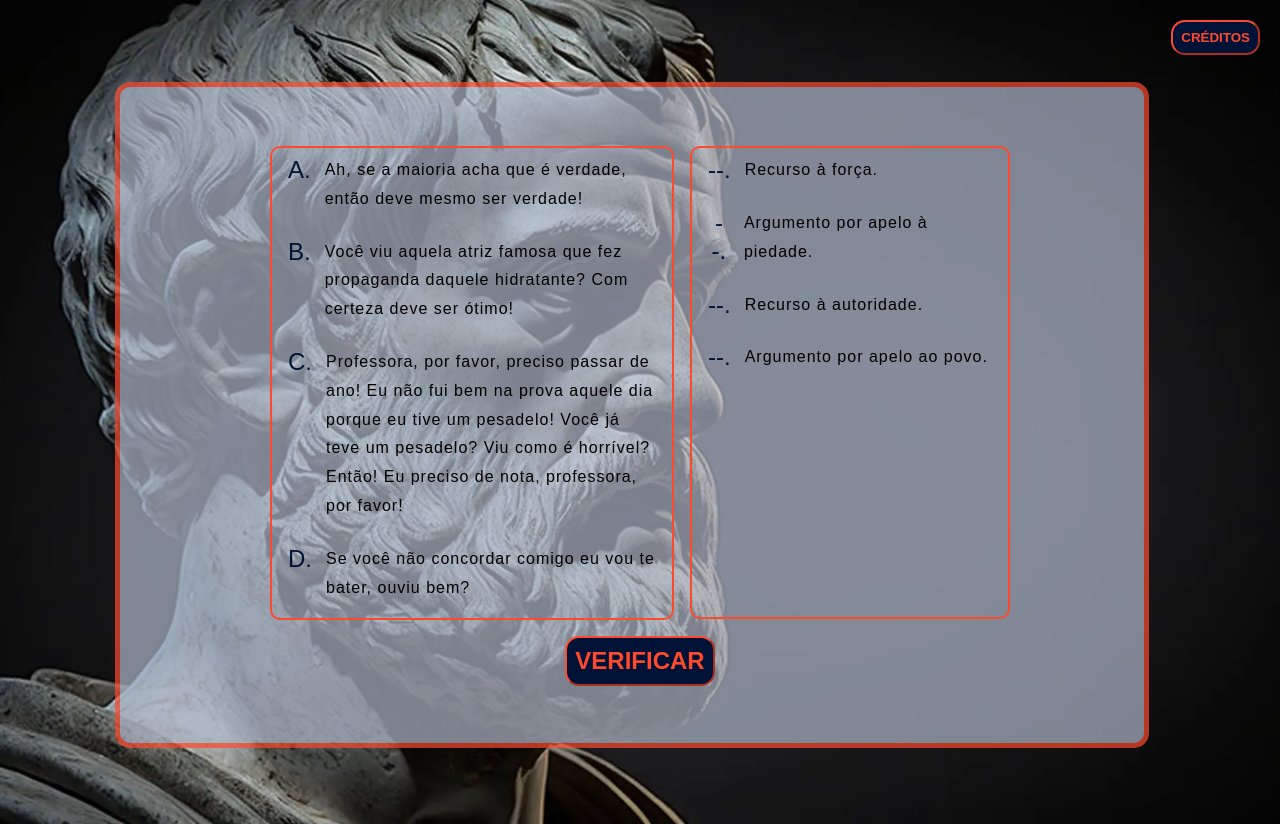
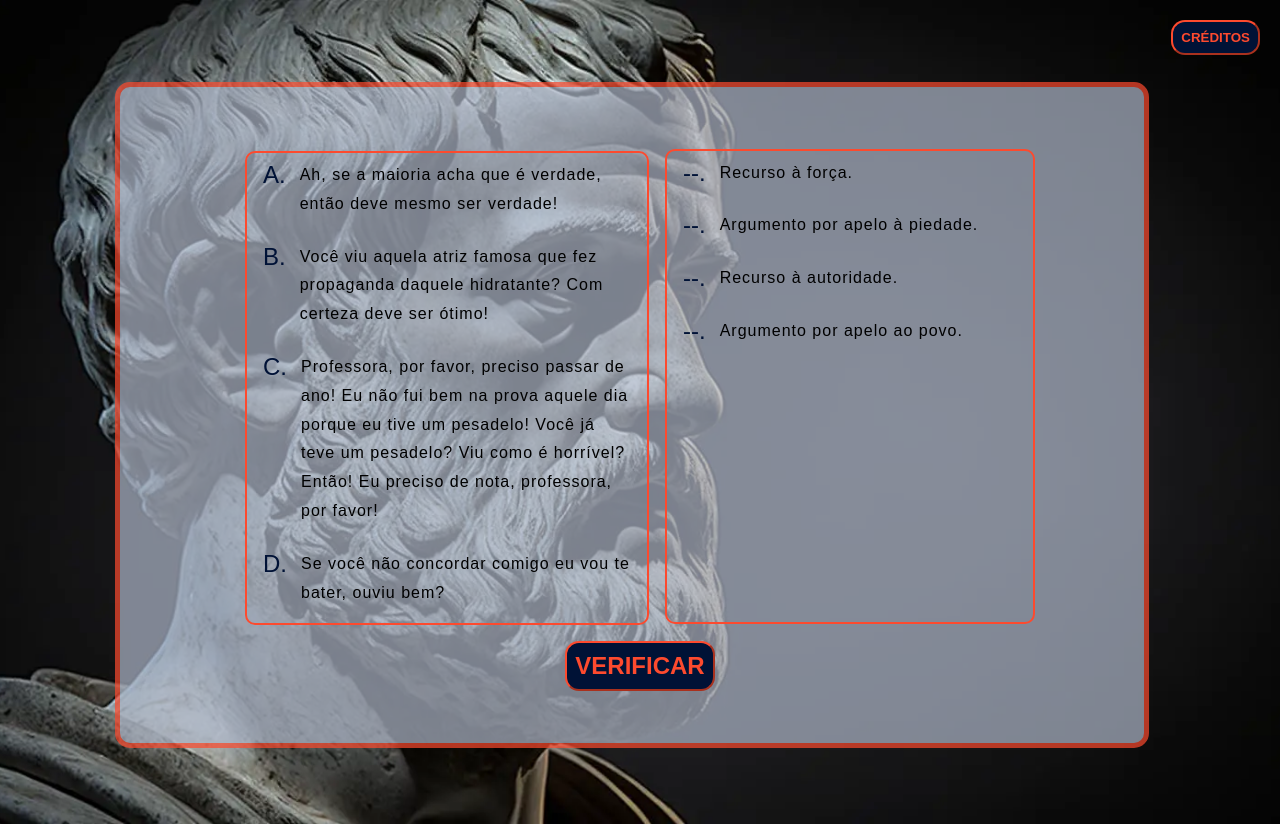
Before and after one commit to christenLeo/teste_vaga_designerII_arco, a plain HTML site: page src/index.html in a window 1280 px wide. Both pictures are taken after a click on the button "INICIAR". Drawn offline with Linux system fonts and the light colour scheme.

Commit message:
fix: css layout

```diff
--- a/src/assets/css/index.style.css
+++ b/src/assets/css/index.style.css
@@ -242,19 +242,19 @@ body::before {
   }
 
   .main_section_game_form_cases {
-    width: 70%;
+    width: 75%;
     margin-top: 10%;
   }
 
   .main_section_game_form_answers {
-    width: 70%;
+    width: 75%;
     display: flex;
     flex-flow: row wrap;
     justify-content: space-evenly;
   }
 
   .main_section_game_form_answers > .labels {
-    width: 46%;
+    width: 47%;
   }
 
   .main_section_end > .basic_text {
@@ -298,10 +298,10 @@ body::before {
   }
 
   .main_section_game_form_answers {
-    max-width: 300px;
+    max-width: 350px;
     box-sizing: border-box;
-    height: 473px;
-    margin: 73px 0 0 16px;
+    height: 475px;
+    margin: 75px 0 0 16px;
     display: flex;
     flex-direction: column;
     align-items: flex-start;
@@ -309,7 +309,7 @@ body::before {
   }
 
   .main_section_game_form_answers > .labels {
-      width: 300px;
+      width: 350px;
       height: fit-content;
       margin: 0;
   }
```
